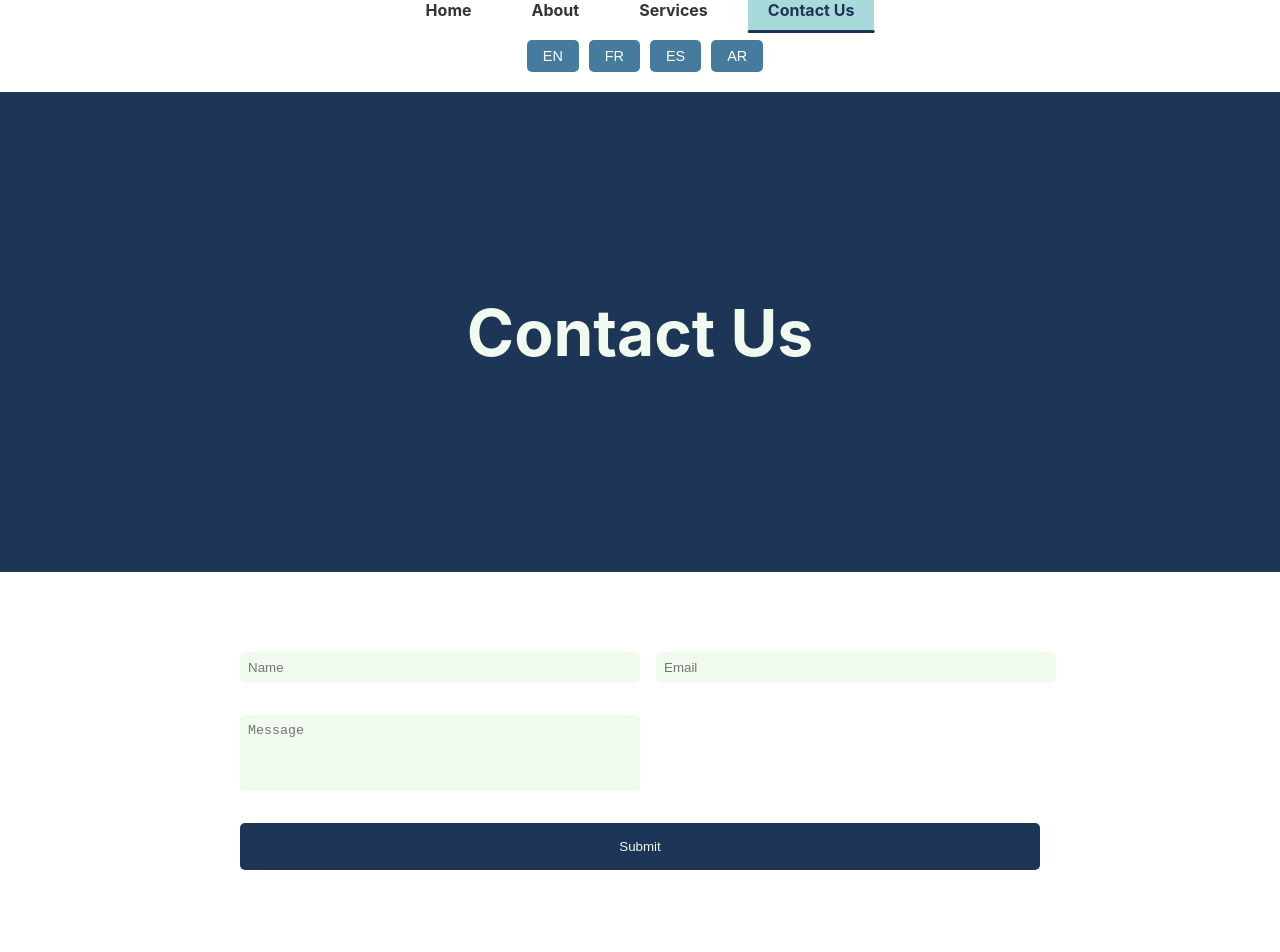
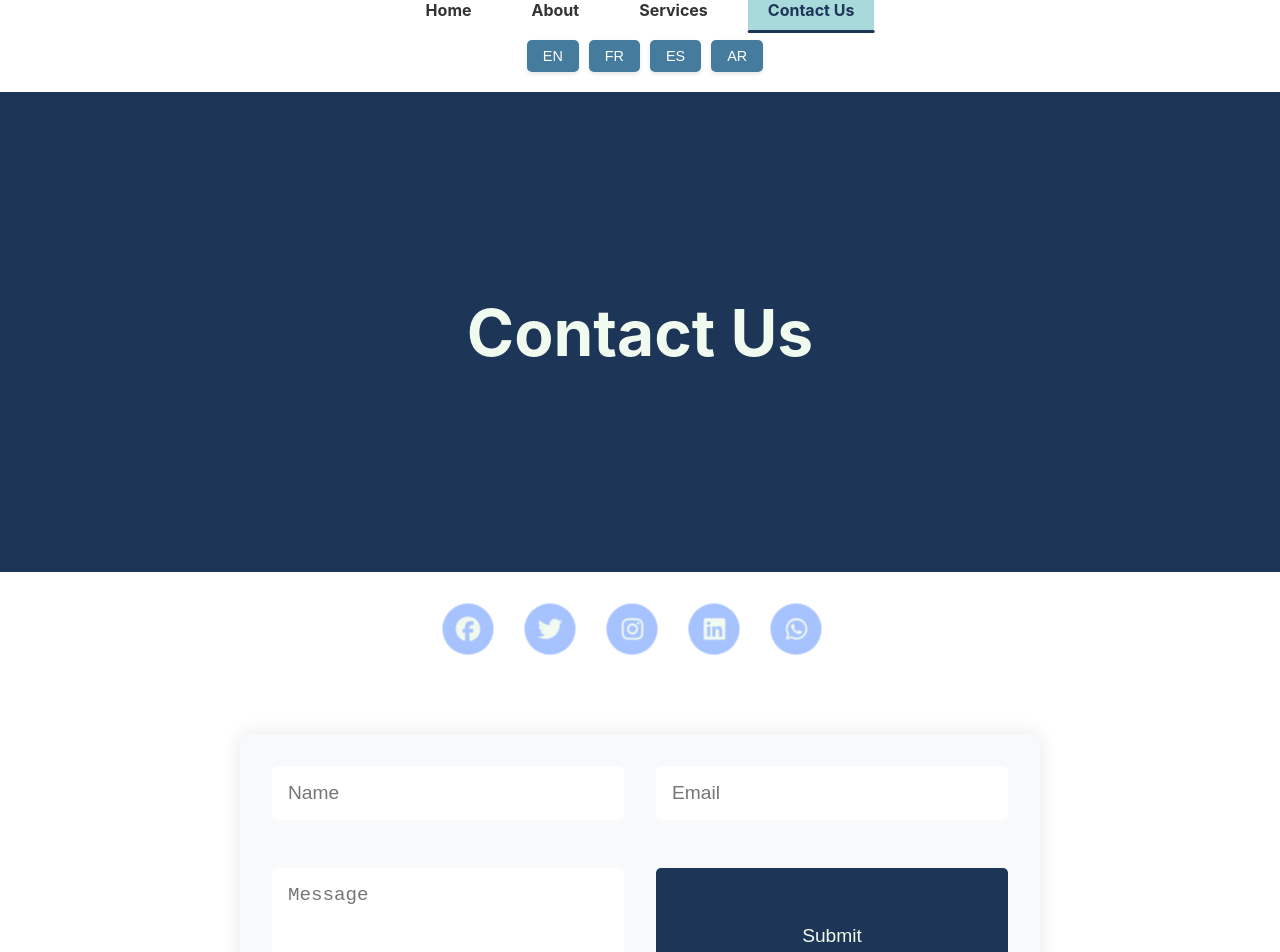
Before and after one commit to mnq11/ringlink, a React (Create React App) app: page /contact in a window 1280 px wide. Shown: the top 952 px of the page. Before the commit the page ends 918 px from the top, so only its background shows below. Built offline with nearby package versions, Linux system fonts and the light colour scheme.

Commit message:
some work done !

```diff
--- a/package.json
+++ b/package.json
@@ -3,6 +3,9 @@
   "version": "0.1.0",
   "private": true,
   "dependencies": {
+    "@fortawesome/fontawesome-svg-core": "^6.3.0",
+    "@fortawesome/free-brands-svg-icons": "^6.3.0",
+    "@fortawesome/react-fontawesome": "^0.2.0",
     "@testing-library/jest-dom": "^5.16.5",
     "@testing-library/react": "^13.4.0",
     "@testing-library/user-event": "^13.5.0",
--- a/src/pages/Contact/Contact.js
+++ b/src/pages/Contact/Contact.js
@@ -1,24 +1,40 @@
-// Contact.jsx
-import React from 'react';
+import React, { useState } from 'react';
 import { useTranslation } from 'react-i18next';
 import './ContactStyles.css';
+import SocialMedia from '../SocialMedia/SocialMedia';
 
 const Contact = () => {
     const { t } = useTranslation();
+    const [formError, setFormError] = useState(false);
+
+    const handleSubmit = (e) => {
+        e.preventDefault();
+        const name = e.target.elements.name.value;
+        const email = e.target.elements.email.value;
+        const message = e.target.elements.message.value;
+
+        if (!name || !email || !message) {
+            setFormError(true);
+            return;
+        }
+
+        // TODO: Handle form submission
+    };
 
     return (
         <div>
             <br />
-            <section className="about-hero-section">
-                <h1 className="about-hero-title">{t('Contact')}</h1>
+            <section className="Contact-hero-section">
+                <h1 className="Contact-hero-title">{t('Contact')}</h1>
             </section>
+            <SocialMedia />
             <section className="contact-section">
-                <div className="container">
+                <div className={`container ${formError ? 'error' : ''}`}>
                     <div className="contact-content">
-                        <form className="contact-form">
-                            <input type="text" placeholder={t('Name')} />
-                            <input type="email" placeholder={t('Email')} />
-                            <textarea rows="4" placeholder={t('Message')}></textarea>
+                        <form className="contact-form" onSubmit={handleSubmit}>
+                            <input type="text" name="name" placeholder={t('Name')} />
+                            <input type="email" name="email" placeholder={t('Email')} />
+                            <textarea name="message" rows="4" placeholder={t('Message')}></textarea>
                             <button type="submit">{t('Submit')}</button>
                         </form>
                     </div>
--- a/src/pages/Contact/ContactStyles.css
+++ b/src/pages/Contact/ContactStyles.css
@@ -1,5 +1,3 @@
-/* ContactStyles.css */
-
 @keyframes fadeIn {
     0% {
         opacity: 0;
@@ -17,7 +15,7 @@
     padding: 0 15px;
 }
 
-.about-hero-section {
+.Contact-hero-section {
     background-color: #1d3557;
     height: 60vh;
     display: flex;
@@ -25,7 +23,7 @@
     align-items: center;
 }
 
-.about-hero-title {
+.Contact-hero-title {
     color: #f1faee;
     font-size: 4rem;
     margin: 0;
@@ -46,6 +44,10 @@
 }
 
 .contact-form {
+    background-color: #f8f9fa;
+    border-radius: 10px;
+    padding: 2rem;
+    box-shadow: 0px 0px 20px rgba(0, 0, 0, 0.1);
     display: grid;
     grid-template-columns: repeat(2, 1fr);
     gap: 2rem;
@@ -54,11 +56,12 @@
 
 .contact-form input,
 .contact-form textarea {
-    width: 100%;
-    padding: 0.5rem;
-    background-color: #f1faee;
+    font-size: 1.2rem;
+    padding: 1rem;
     border: none;
     border-radius: 5px;
+    margin-bottom: 1rem;
+    background-color: white;
 }
 
 .contact-form textarea {
@@ -66,12 +69,12 @@
 }
 
 .contact-form button {
-    grid-column: span 2;
-    padding: 1rem;
+    font-size: 1.2rem;
+    padding: 1rem 2rem;
+    border: none;
+    border-radius: 5px;
     background-color: #1d3557;
     color: #f1faee;
-    border: none;
-    border-radius: 5px;
     cursor: pointer;
     transition: background-color 0.3s, transform 0.3s;
 }
--- a/src/pages/Header/module.css
+++ b/src/pages/Header/Header.css
@@ -141,7 +141,6 @@ nav .active {
         font-size: 0.8rem;
     }
 }
-
 /* Animated styles */
 nav a:before {
     content: '';
@@ -153,7 +152,7 @@ nav a:before {
     height: 2px;
     border-radius: 2px;
     background-color: var(--primary-color);
-    transition: width 0.2s ease, height 0.2s ease, border-radius 0.2s ease;
+    transition: all 0.2s ease-in-out;
 }
 
 nav a:hover:before {
@@ -182,6 +181,7 @@ nav .active:before {
     align-items: center;
     padding: 1rem 0;
     background-color: var(--primary-color);
+    box-shadow: 0px 2px 4px rgba(0, 0, 0, 0.1);
 }
 
 .header-logo {
@@ -217,43 +217,46 @@ nav .active:before {
     padding: 0.5rem 1rem;
     cursor: pointer;
     transition: background-color 0.3s;
+    box-shadow: 0px 2px 4px rgba(0, 0, 0, 0.1);
 }
 
 .language-switch button:hover {
     background-color: var(--secondary-color);
     color: var(--primary-color);
-}
-.headerContainer {
-    display: flex;
-    justify-content: space-between;
-    align-items: flex-start;
-    padding: 1rem;
-    background-color: var(--primary-color);
+    box-shadow: 0px 4px 8px rgba(0, 0, 0, 0.2);
 }
 
-.logoContainer {
-    display: flex;
-    align-items: center;
-}
+/* Responsive styles */
+@media only screen and (max-width: 768px) {
+    /* Navigation */
+    nav {
+        flex-wrap: wrap;
+    }
 
-.logoContainer img {
-    width: 60px;
-    height: auto;
-    margin-right: 10px;
-}
+    nav ul {
+        margin-top: 1rem;
+        margin-bottom: 1rem;
+        flex-basis: 100%;
+        display: flex;
+        justify-content: center;
+    }
 
-.companyName {
-    display: flex;
-    align-items: center;
-    font-size: 2rem;
-    color: var(--secondary-color);
-    text-shadow: 1px 1px 1px rgba(0, 0, 0, 0.2);
-    letter-spacing: 2px;
-}
+    nav li {
+        margin: 0 5px;
+    }
 
-@media only screen and (max-width: 768px) {
-    .companyName {
-        font-size: 1.5rem;
-        letter-spacing: 1px;
+    nav a {
+        padding: 10px;
+    }
+
+    /* Language switch */
+    .language-switch {
+        margin-top: 1rem;
+        margin-bottom: 1rem;
+    }
+
+    .language-switch button {
+        padding: 0.5rem;
+        font-size: 0.8rem;
     }
 }
--- a/src/pages/Header/Header.js
+++ b/src/pages/Header/Header.js
@@ -1,7 +1,7 @@
 import React from 'react';
 import { NavLink, useLocation } from 'react-router-dom';
 import { useTranslation } from 'react-i18next';
-import styles from './module.css';
+import styles from './Header.css';
 import i18n from 'i18next';
 
 const Header = () => {
--- a/src/pages/Services/Services.js
+++ b/src/pages/Services/Services.js
@@ -1,7 +1,7 @@
 // Services.js
 import React from 'react';
 import {useTranslation} from 'react-i18next';
-import Styling from  './Services.css';
+import './Services.css';
 
 const Services = () => {
     const {t} = useTranslation();
--- /dev/null
+++ b/src/pages/SocialMedia/SocialMedia.js
@@ -0,0 +1,31 @@
+import React from 'react';
+import './SocialMediaStyles.css';
+import { library } from '@fortawesome/fontawesome-svg-core';
+import { fab } from '@fortawesome/free-brands-svg-icons';
+import { FontAwesomeIcon } from '@fortawesome/react-fontawesome';
+
+library.add(fab);
+
+const SocialMedia = () => {
+    return (
+        <div className="social-media">
+            <a href="https://www.facebook.com" target="_blank" rel="noopener noreferrer">
+                <FontAwesomeIcon icon={['fab', 'facebook']} />
+            </a>
+            <a href="https://www.twitter.com" target="_blank" rel="noopener noreferrer">
+                <FontAwesomeIcon icon={['fab', 'twitter']} />
+            </a>
+            <a href="https://www.instagram.com" target="_blank" rel="noopener noreferrer">
+                <FontAwesomeIcon icon={['fab', 'instagram']} />
+            </a>
+            <a href="https://www.linkedin.com" target="_blank" rel="noopener noreferrer">
+                <FontAwesomeIcon icon={['fab', 'linkedin']} />
+            </a>
+            <a href="https://www.whatsapp.com" target="_blank" rel="noopener noreferrer">
+                <FontAwesomeIcon icon={['fab', 'whatsapp']} />
+            </a>
+        </div>
+    );
+};
+
+export default SocialMedia;
--- /dev/null
+++ b/src/pages/SocialMedia/SocialMediaStyles.css
@@ -0,0 +1,64 @@
+@keyframes iconFloat {
+    0% {
+        transform: translateY(0);
+    }
+    50% {
+        transform: translateY(-5px);
+    }
+    100% {
+        transform: translateY(0);
+    }
+}
+
+.social-media {
+    display: flex;
+    justify-content: center;
+    gap: 1rem;
+    margin-top: 2rem;
+}
+
+.social-media a {
+    display: inline-flex;
+    justify-content: center;
+    align-items: center;
+    border-radius: 50%;
+    background-color: rgba(120, 163, 255, 0.65);
+    color: #f1faee;
+    text-decoration: none;
+    transition: transform 0.3s, background-color 0.3s;
+    animation: pulse 2s infinite;
+    width: 50px;
+    height: 50px;
+    font-size: 1.5rem;
+    margin-right: 1rem;
+}
+
+.social-media i {
+    font-size: 1.2rem;
+}
+
+.social-media a:hover {
+    background-color: #f1faee;
+    color: #1d3557;
+    transform: scale(1.2);
+    animation: iconFloat 1s linear infinite;
+}
+
+
+@keyframes pulse {
+    0% {
+        transform: scale(1);
+    }
+    50% {
+        transform: scale(1.2);
+    }
+    100% {
+        transform: scale(1);
+    }
+}
+
+
+.social-media a:hover {
+    background-color: #74ff79; /* yellow */
+    color: black;
+}
```
Also changed, not shown: 1 other file (tests, documents, lock files or other folders).
